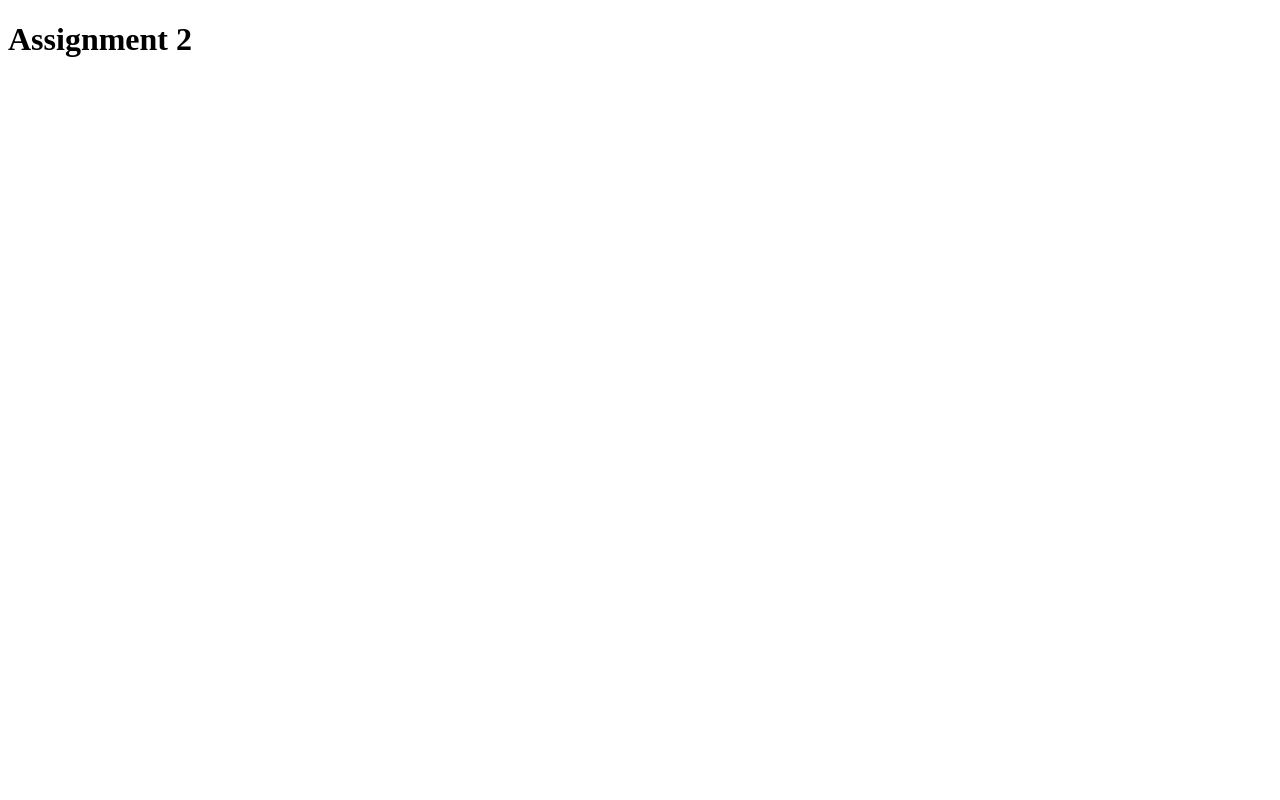
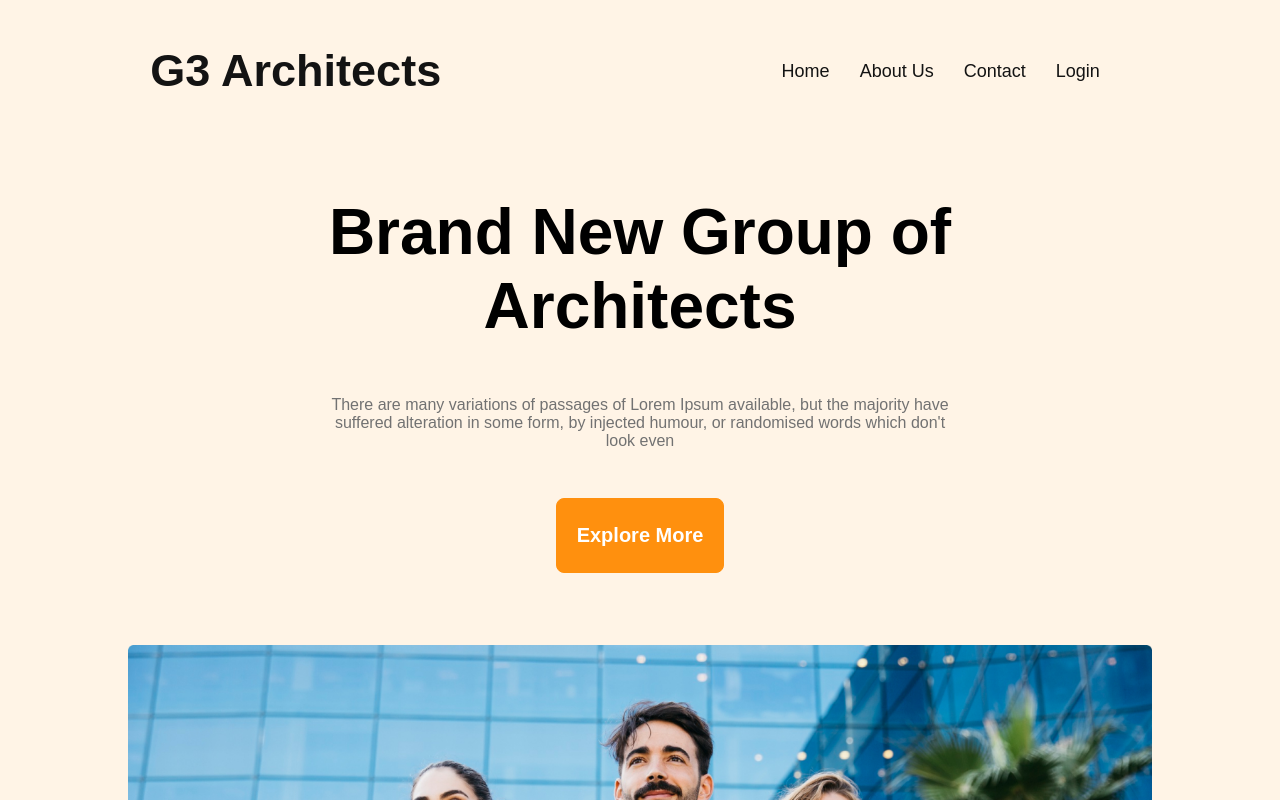
Before and after one commit to Mousamia/assignment-2, a plain HTML site: page index.html in a window 1280 px wide. Shown: the top 800 px of the page. Drawn offline with Linux system fonts and the light colour scheme.

Commit message:
header section done

```diff
--- a/index.html
+++ b/index.html
@@ -9,8 +9,42 @@
     <link rel="icon" type="image/x-icon" href="./images/icons/task.png">
     <!-- stylesheet -->
     <link rel="stylesheet" href="style.css">
+    <!-- fonts link -->
+    <link rel="preconnect" href="https://fonts.googleapis.com">
+<link rel="preconnect" href="https://fonts.gstatic.com" crossorigin>
 </head>
 <body>
-    <h1>Assignment 2</h1>
+    <!-- header starts here -->
+    <section>
+        <header class="header">
+            <!-- nav starts here -->
+            <nav>
+                <div class="nav-logo">
+                    <h3 class="logo">G3 Architects</h4>
+                </div>
+                <div class="nav-menu">
+                    <ul>
+                        <li>Home</li>
+                        <li>About Us </li>
+                        <li>Contact</li>
+                        <li>Login</li>
+                    </ul>
+                </div>
+
+            </nav>
+            <!-- main header starts here -->
+            <div class="header-main">
+                <div class="header-text">
+                    <h1 class="header-title">Brand New Group of Architects </h1>
+                <p  class="header-subtitle">There are many variations of passages of Lorem Ipsum available, but the majority have suffered alteration in some form, by injected humour, or randomised words which don't look even</p>
+                <button class="btn">Explore More</button>
+                </div>
+
+                <div class="header-image">
+                    <img src="./images/banner.png" alt="">
+                </div>
+            </div>
+        </header>
+    </section>
 </body>
 </html>
--- a/style.css
+++ b/style.css
@@ -0,0 +1,85 @@
+/* Utilties */
+/* color */
+:root{
+    --orange-color: rgb(255, 144, 14);
+    --sheddy-background:rgba(255,144,14,0.1);
+    --dark-color: #131313;
+    --background-color: #FFF4E7;
+    --grey-color: #727272;
+    --white-color: #FFFFFF;
+}
+/* font */
+body{
+    font-family: 'Work Sans', sans-serif;
+    margin: 0;
+}
+
+/* header section starts here */
+
+.header{
+    background-color: var(--sheddy-background);
+}
+
+/* nav stying */
+nav{
+    display: flex;
+    justify-content: space-around;
+    align-items: center;
+}
+
+.nav-logo .logo{
+    color:var(--dark-color);
+    font-size: 45px;
+    font-weight: 700;
+}
+
+.nav-menu ul{
+    list-style: none;
+    display: flex;
+    justify-content: space-around;
+}
+
+.nav-menu ul li{
+    font-size: 18px;
+    color: #131313;
+    display: flex;
+    align-items: center;
+    padding-right: 30px;
+}
+
+/* header main starts here */
+.header-main{
+    text-align: center;
+}
+
+.header-text{
+    width:50%;
+    margin: 0 auto;
+}
+
+.header-text .header-title{
+    font-size: 64px;
+    font-weight: 700;
+}
+
+.header-text .header-subtitle{
+    color: #727272;
+}
+
+.header-text .btn{
+    background-color: var(--orange-color);
+    border: 1px solid var(--orange-color);
+    border-radius: 8px;
+    padding: 25px 20px;
+    color: var(--white-color);
+    font-weight: 600;
+    font-size: 20px;
+    margin: 32px;
+}
+
+.header-image img{
+
+    width: 80%;
+    margin: 40px auto;
+
+}
```
